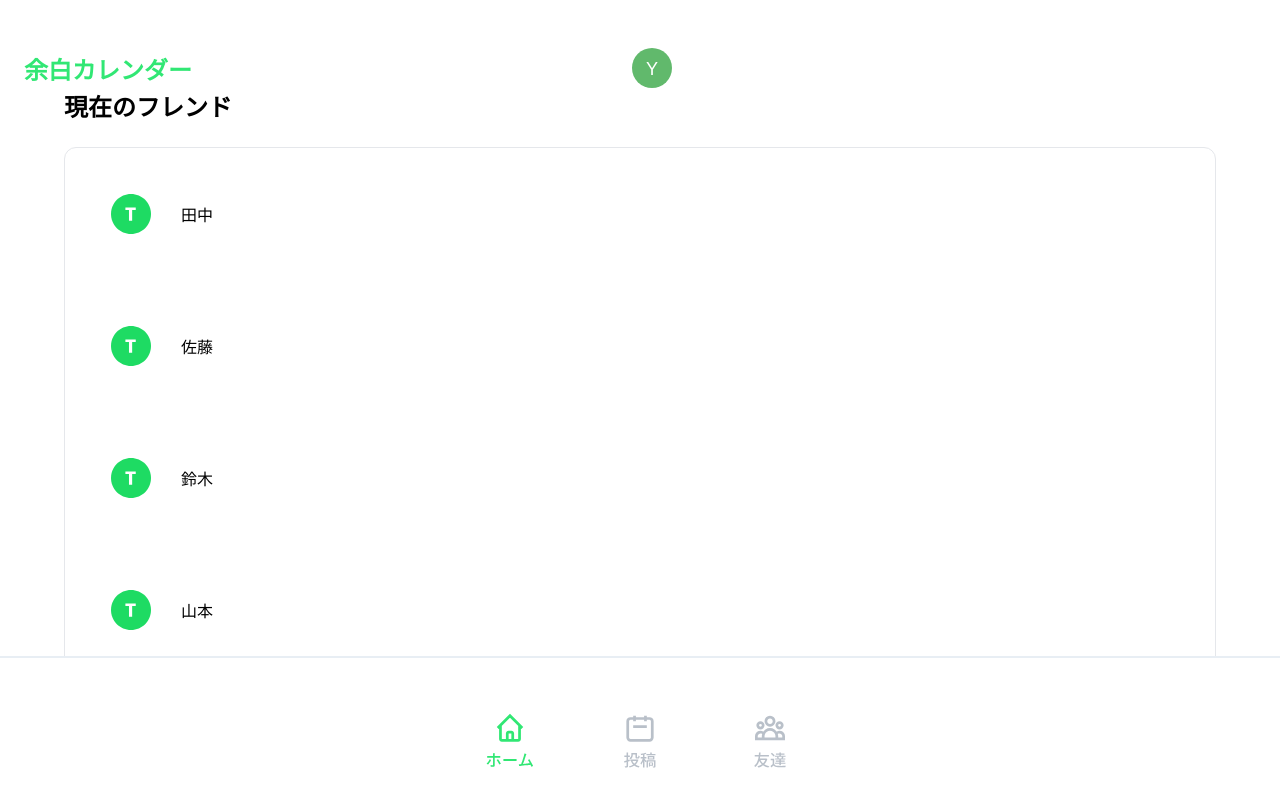
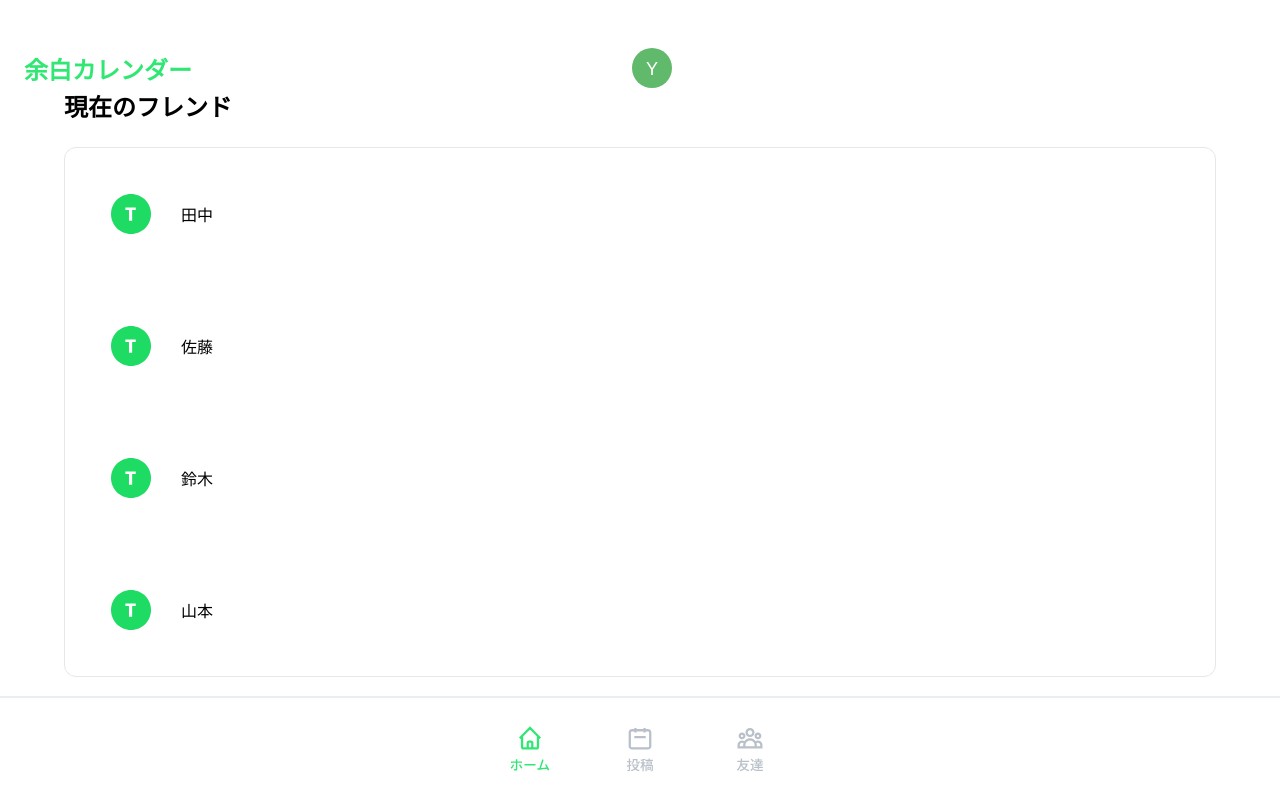
Before and after one commit to kinako1415/yohaku, a Next.js app: page /Friend in a window 1280 px wide. Shown: the top 810 px of the page. Built offline with nearby package versions, Linux system fonts and the light colour scheme.

Commit message:
footerを小さくした

```diff
--- a/src/components/layouts/Footer.module.scss
+++ b/src/components/layouts/Footer.module.scss
@@ -3,9 +3,9 @@
   bottom: 0;
   left: 0;
   width: 100%;
-  height: 18svh;
+  height: 13svh;
   border-top: solid 2px #e8eef4;
-  background-color: white; /* 任意：背景白にしたい場合 */
+  background-color: white;
   display: flex;
   justify-content: center;
   align-items: center;
@@ -13,13 +13,12 @@
 
 .content {
   display: flex;
-  gap: 30px;
-  margin-top: 3svh;
+  gap: 30px; //アイコンの間
 }
 
 .homeImg {
   /* filter: brightness(0) saturate(100%) invert(98%) sepia(16%) saturate(961%) hue-rotate(175deg) brightness(100%) contrast(92%); */
-  padding: 20px;
+  padding: 15px;
   &:active {
     background-color: #e4ffee; /* 好きな色に変更 */
     border-radius: 50%;
--- a/src/components/layouts/Footer.tsx
+++ b/src/components/layouts/Footer.tsx
@@ -18,8 +18,8 @@ export const Footer = () => {
             className={style.homeImg}
             src={homeIcon}
             alt="ホームの画像"
-            width={100}
-            height={100}
+            width={80}
+            height={80}
             onClick={() => {
               router.push("/");
             }}
@@ -28,15 +28,15 @@ export const Footer = () => {
             className={style.homeImg}
             src={postIcon}
             alt="ホームの画像"
-            width={100}
-            height={100}
+            width={80}
+            height={80}
           />
           <Image
             className={style.homeImg}
             src={friendIcon}
             alt="ホームの画像"
-            width={100}
-            height={100}
+            width={80}
+            height={80}
             onClick={() => {
               router.push("./friend");
             }}
```
